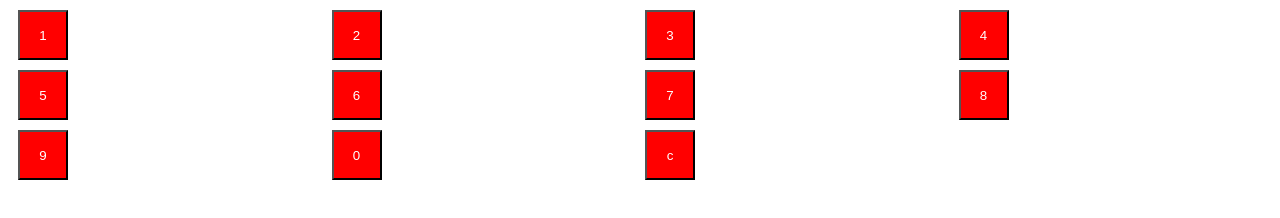
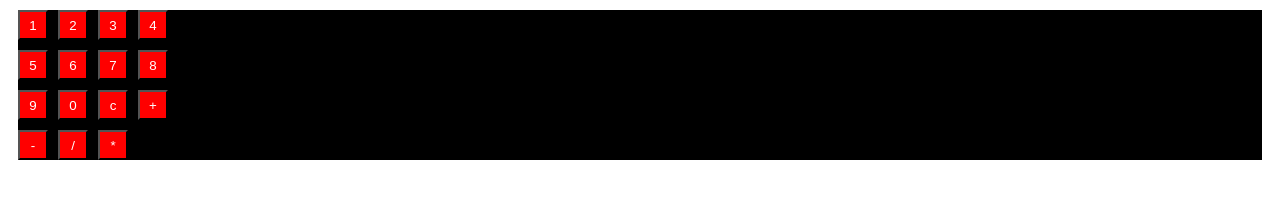
Before and after one commit to blevical/calculator, a plain HTML site: page index.html in a window 1280 px wide. Drawn offline with Linux system fonts and the light colour scheme.

Commit message:
background color created and buttons properly spaced.

```diff
--- a/index.html
+++ b/index.html
@@ -7,8 +7,9 @@
     <link rel="stylesheet" href="style.css">
 </head>
 <body>
+    <div id="calculator">
+    </div>
         <div id="container">
-        <div id="calculator">
             <div class="buttons">
                 <button>1</button>
                 <button>2</button>
@@ -21,6 +22,10 @@
                 <button>9</button>
                 <button>0</button>
                 <button>c</button>
+                <button>+</button>
+                <button>-</button>
+                <button>/</button>
+                <button>*</button>
             </div>
         </div>
     </div>
--- a/style.css
+++ b/style.css
@@ -1,8 +1,9 @@
 .buttons {
     display: grid;
-    grid-template-columns: repeat(4, 1fr);
+    grid-template-columns: repeat(4, 0fr);
     gap: 10px;
     margin: 10px;
+    background-color: black;
 }
 .container {
     display: flex;
@@ -12,7 +13,13 @@
 }
 button {
     background-color: red;
-    height: 50px;
-    width: 50px;
+    height: 30px;
+    width: 30px;
     color: white;
 }
+
+.display {
+    display: flex;
+    flex-direction: row;
+    border: black 15px;
+}
```
